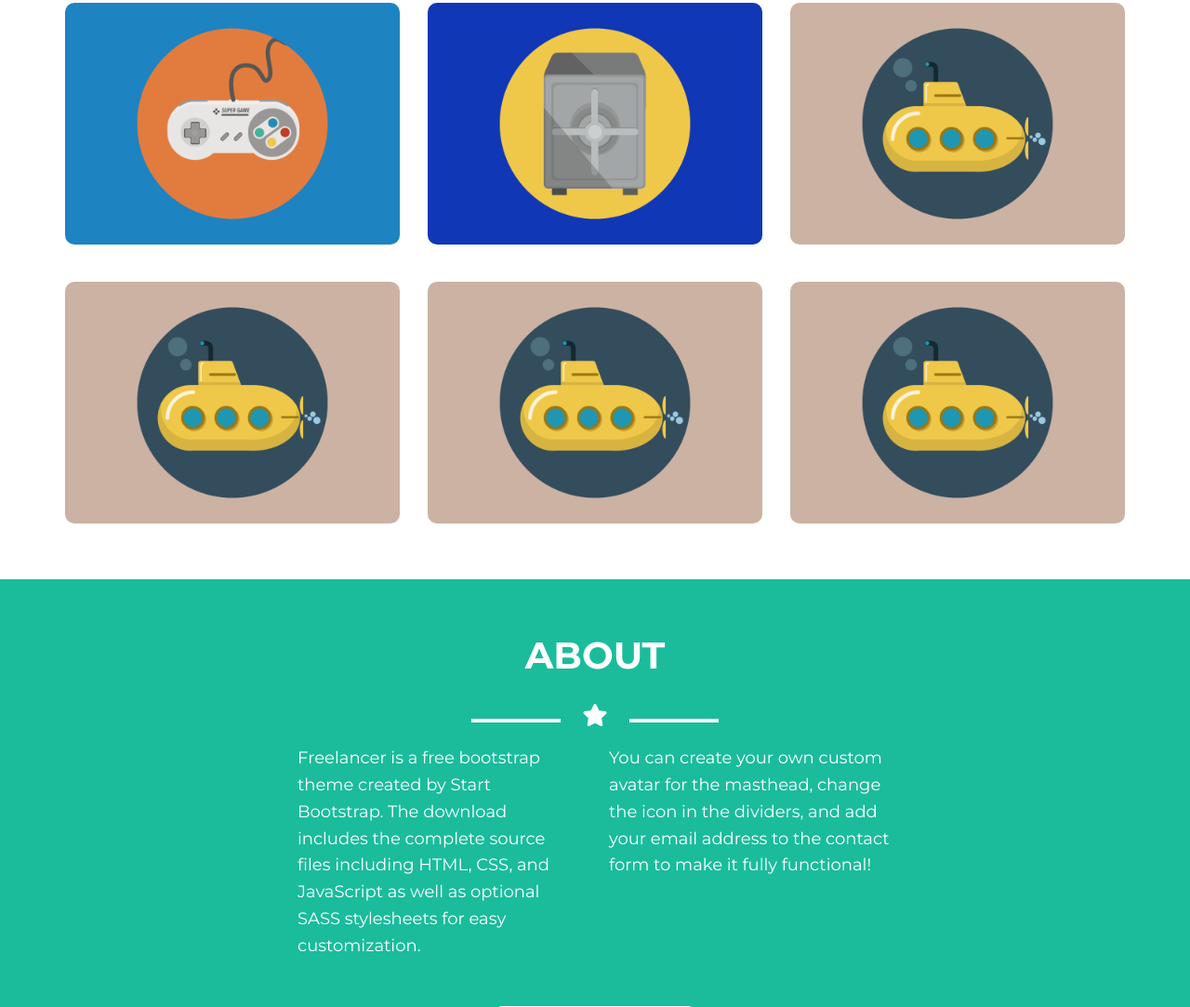
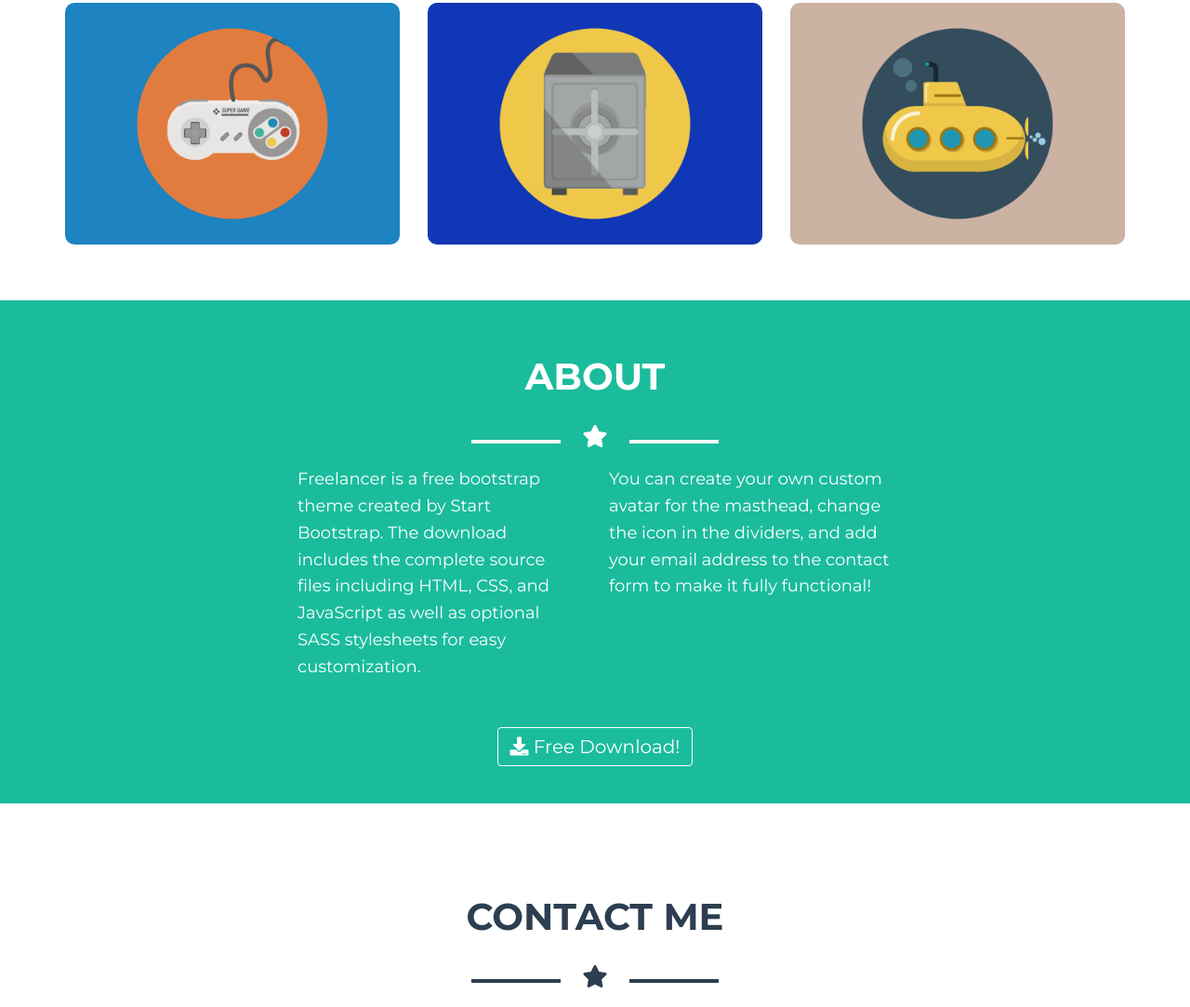
Before and after one commit to carmine-bonavoglia/html-css-bootstrap-freelancer, a plain HTML site: page index.html in a window 1280 px wide. Shown: the part 1114-2197 px from the top of the page at 93% size. Drawn offline with nearby package versions, Linux system fonts and the light colour scheme.

Commit message:
Last Updates

```diff
--- a/index.html
+++ b/index.html
@@ -123,28 +123,6 @@
                             <img src="img/submarine.png" alt="Submarine">
                         </div>
                     </div>
-                    <div class="col-lg-4 col-sm-6 col-xs-12">
-                        <div class="ms_position">
-                            <div class="ms_layover">
-                                <i class="fas fa-plus"></i>
-                            </div>
-                            <img src="img/submarine.png" alt="Submarine">
-                        </div>
-                    </div>
-                    <div class="col-lg-4 col-sm-6 col-xs-12">
-                        <div class="ms_position">
-                            <div class="ms_layover">
-                                <i class="fas fa-plus"></i>
-                            </div>
-                            <img src="img/submarine.png" alt="Submarine">
-                        </div>
-                    </div>
-                    <div class="col-lg-4 col-sm-6 col-xs-12">
-                        <div class="ms_position">
-                            <img src="img/submarine.png" alt="Submarine">
-                            <div class="ms_layover"><i class="fas fa-plus"></i></div>
-                        </div>
-                    </div>
                 </div>
             </div>
         </section>
```
